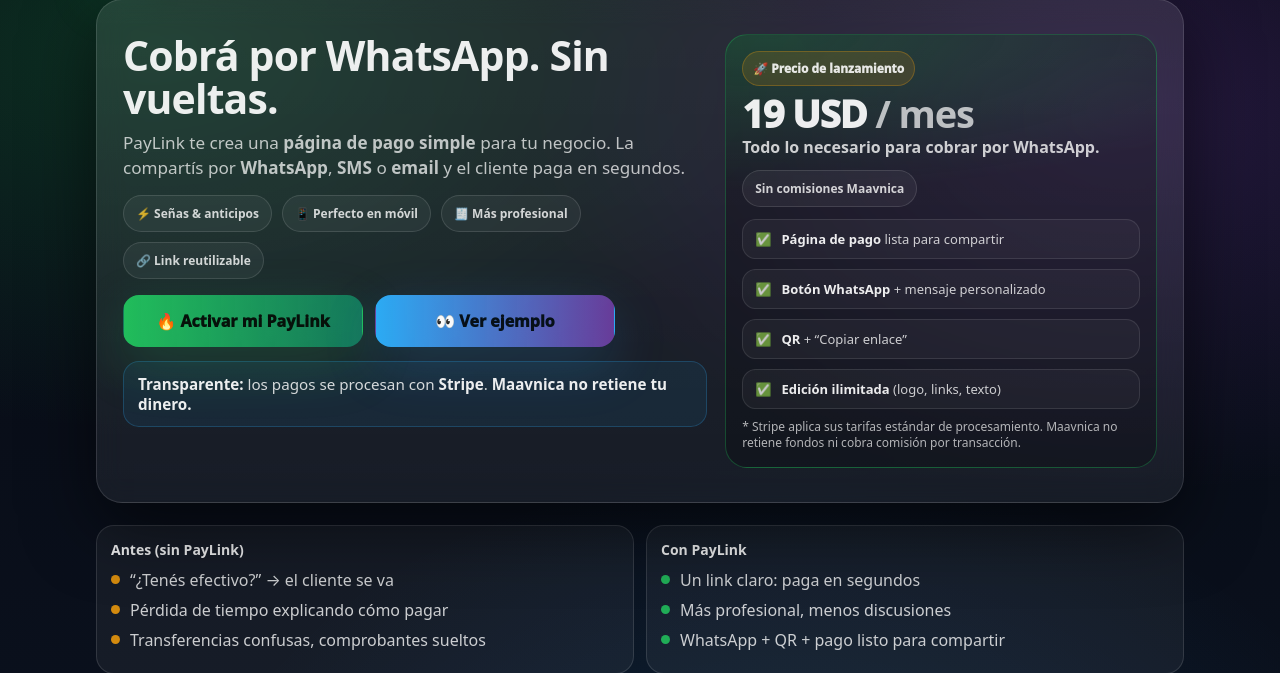
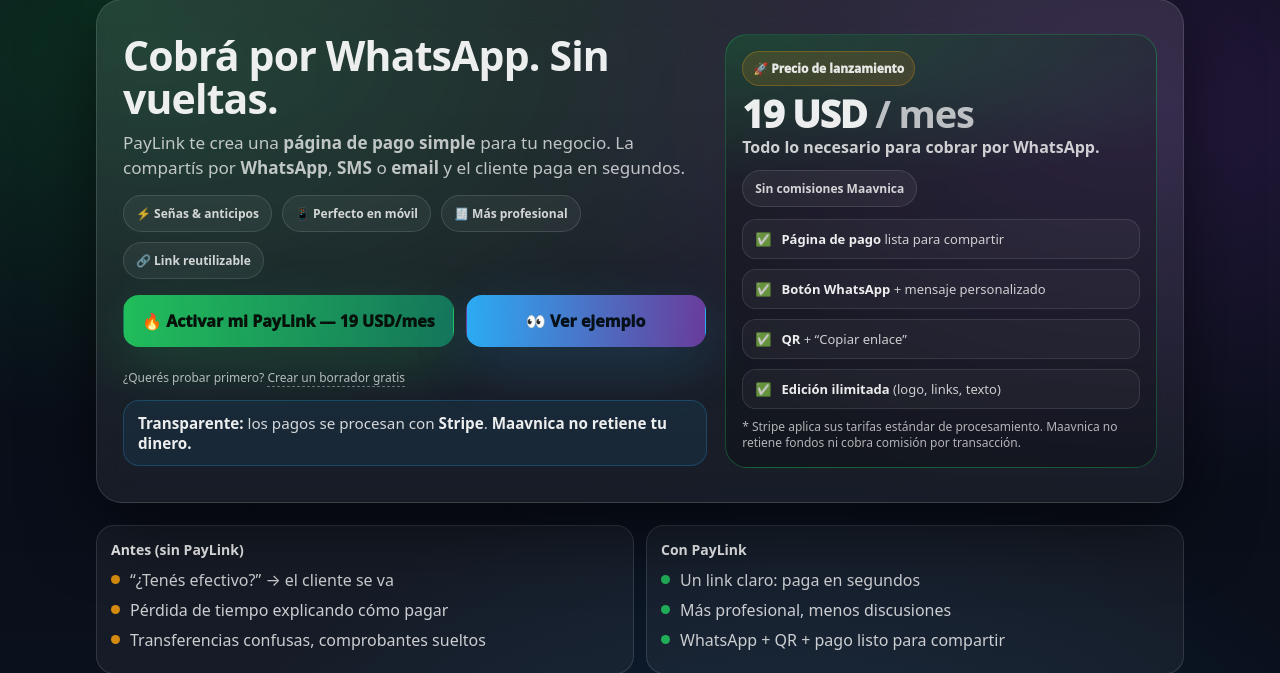
Before and after one commit to maavnica/paylink-connect, a FastAPI app: page / in a window 1280 px wide. Shown: the part 79-752 px from the top of the page. Run offline with FastAPI, Linux system fonts and the light colour scheme.

Commit message:
Landing: CTA to Stripe subscription (19 USD/mo)

```diff
--- a/templates/landing.html
+++ b/templates/landing.html
@@ -232,8 +232,13 @@
           </div>
 
           <div class="ctaRow">
-            <a class="btn primary" href="/start">🔥 Activar mi PayLink</a>
+        <a class="btn primary" href="https://buy.stripe.com/aFa7sE3K02mDcTsaKh4Rq04" target="_blank" rel="noopener">🔥 Activar mi PayLink — 19 USD/mes</a>
+
             <a class="btn secondary" href="/p/maavnica">👀 Ver ejemplo</a>
+<div style="margin-top:10px;color:rgba(255,255,255,.68);font-size:12px">
+  ¿Querés probar primero? <a href="/start" style="border-bottom:1px dashed rgba(255,255,255,.35)">Crear un borrador gratis</a>
+</div>
+
           </div>
 
           <div class="trust">
```
